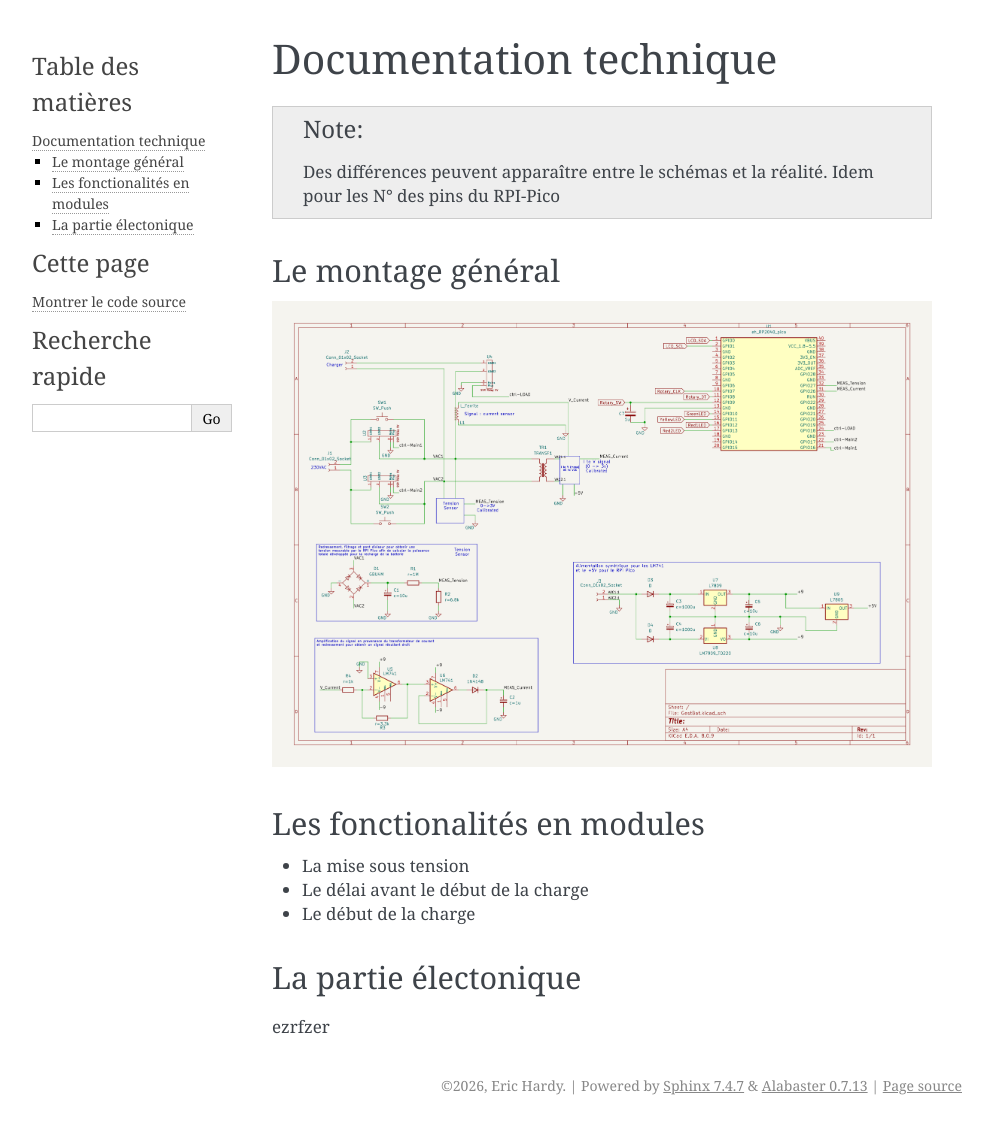
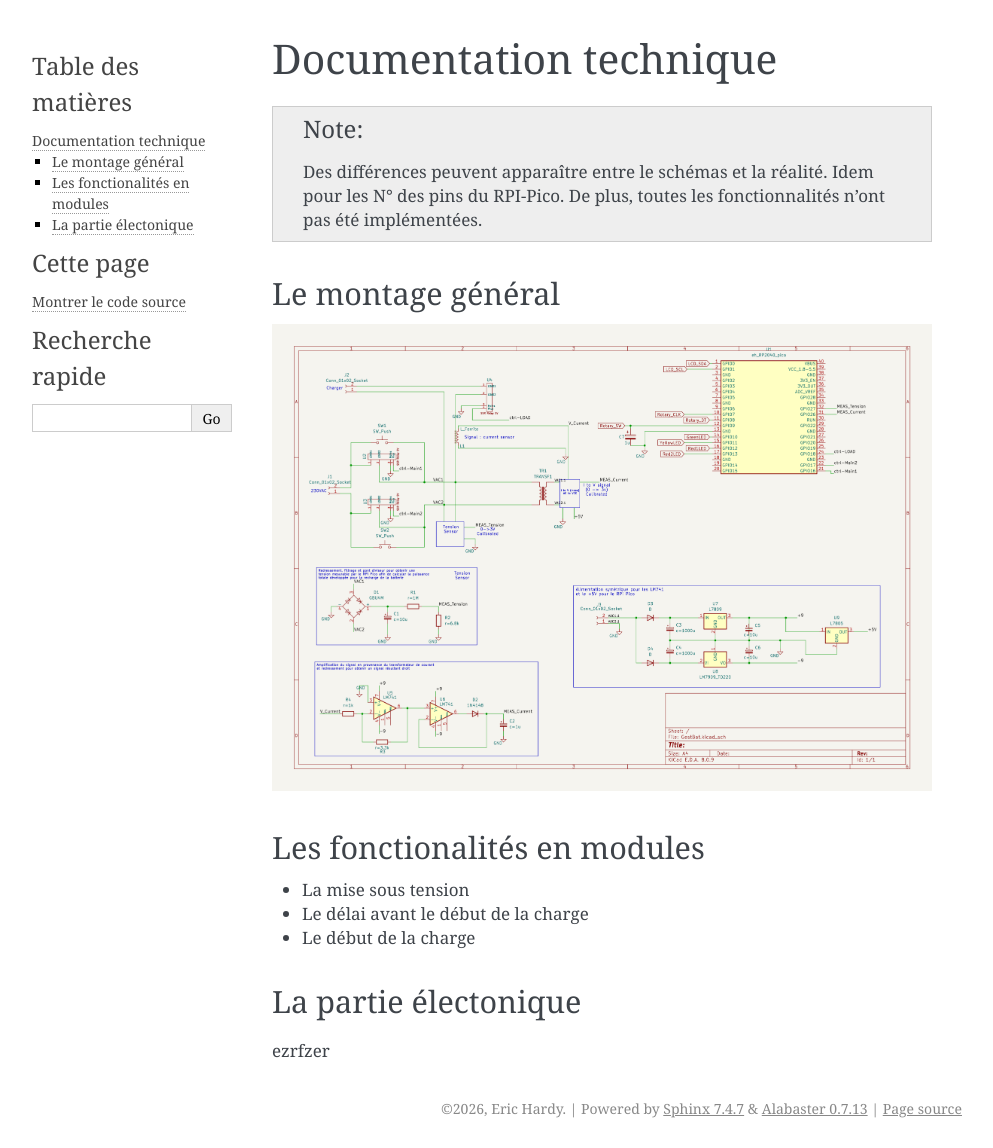
Before and after one commit to erichardy/GestBat, a Sphinx documentation site: the page built from doc/technique.rst, in a window 1280 px wide. Shown: the whole page, without its empty margins (148-1141 px from the left). Built offline with Sphinx 7.4.7, drawn with Linux system fonts in a browser that asks for light colours; before the commit the page ends 1125 px from its top, so only the background shows below that.

Commit message:
doc in progress

```diff
--- a/doc/technique.rst
+++ b/doc/technique.rst
@@ -7,7 +7,8 @@ Documentation technique
 
 .. note::
     Des différences peuvent apparaître entre le schémas et la réalité. Idem pour
-    les N° des pins du RPI-Pico
+    les N° des pins du RPI-Pico. De plus, toutes les fonctionnalités n'ont pas
+    été implémentées.
 
 
 Le montage général
```
